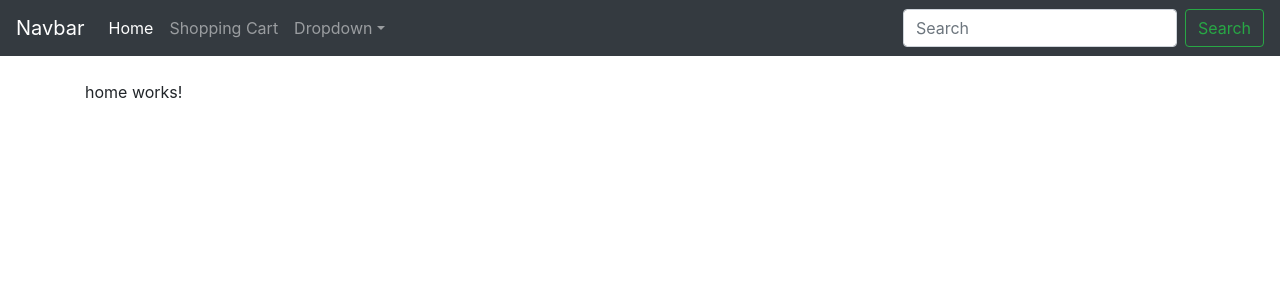
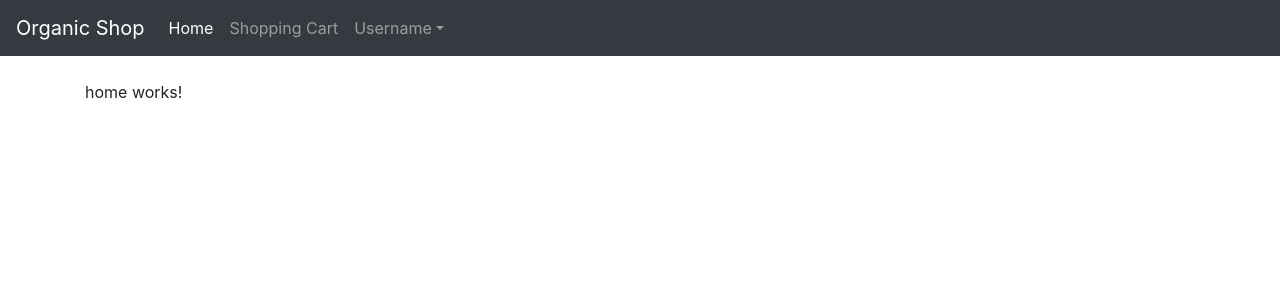
Before and after one commit to fadhlaouir/AngularShop, an Angular app: page / in a window 1280 px wide. Shown: the top 300 px of the page. Built offline with nearby package versions, Linux system fonts and the light colour scheme; what @angular/fire would draw is missing.

Commit message:
Cleaning Up the NavBar

```diff
--- a/src/app/nav-bar/nav-bar.component.html
+++ b/src/app/nav-bar/nav-bar.component.html
@@ -1,5 +1,5 @@
 <nav class="navbar navbar-expand-md navbar-dark bg-dark fixed-top">
-    <a class="navbar-brand" href="#">Navbar</a>
+    <a class="navbar-brand" href="#">Organic Shop</a>
     <button class="navbar-toggler" type="button" data-toggle="collapse" data-target="#navbarsExampleDefault" aria-controls="navbarsExampleDefault" aria-expanded="false" aria-label="Toggle navigation">
   <span class="navbar-toggler-icon"></span>
 </button>
@@ -13,17 +13,14 @@
                 <a class="nav-link" routerLink="/shopping-cart">Shopping Cart</a>
             </li>
             <li ngbDropdown class="nav-item dropdown">
-                <a ngbDropdownToggle class="nav-link dropdown-toggle" href="#" id="dropdown01" data-toggle="dropdown" aria-haspopup="true" aria-expanded="false">Dropdown</a>
+                <a ngbDropdownToggle class="nav-link dropdown-toggle" href="#" id="dropdown01" data-toggle="dropdown" aria-haspopup="true" aria-expanded="false">Username</a>
                 <div ngbDropdownMenu class="dropdown-menu " aria-labelledby="dropdown01">
-                    <a class="dropdown-item" href="#">Action</a>
-                    <a class="dropdown-item" href="#">Another action</a>
-                    <a class="dropdown-item" href="#">Something else here</a>
+                    <a class="dropdown-item" routerLink="/my/orders">My Orders</a>
+                    <a class="dropdown-item" routerLink="/admin/orders">Manage Orders</a>
+                    <a class="dropdown-item" routerLink="/admin/products">Manage Products</a>
+                    <a class="dropdown-item">Log Out</a>
                 </div>
             </li>
         </ul>
-        <form class="form-inline my-2 my-lg-0">
-            <input class="form-control mr-sm-2" type="text" placeholder="Search" aria-label="Search">
-            <button class="btn btn-outline-success my-2 my-sm-0" type="submit">Search</button>
-        </form>
     </div>
 </nav>
```
